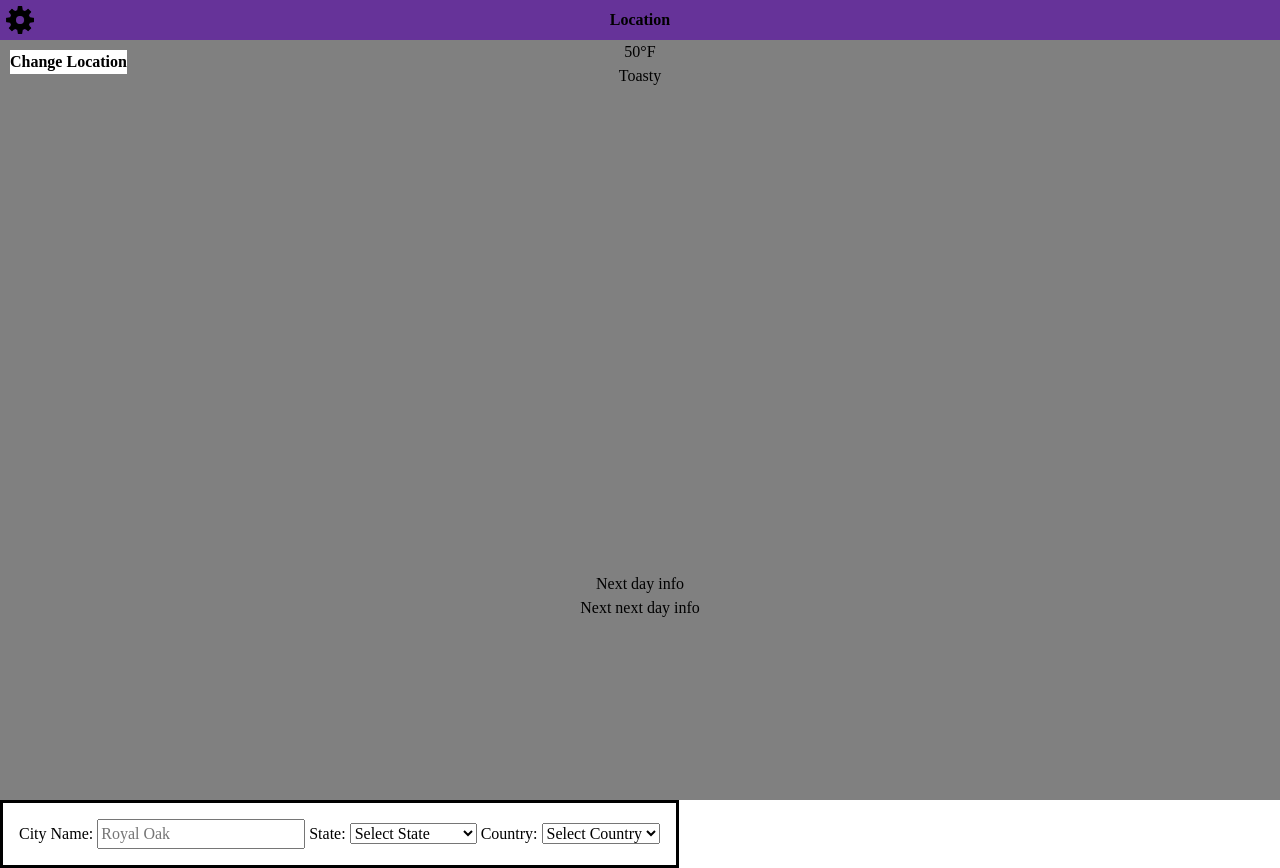
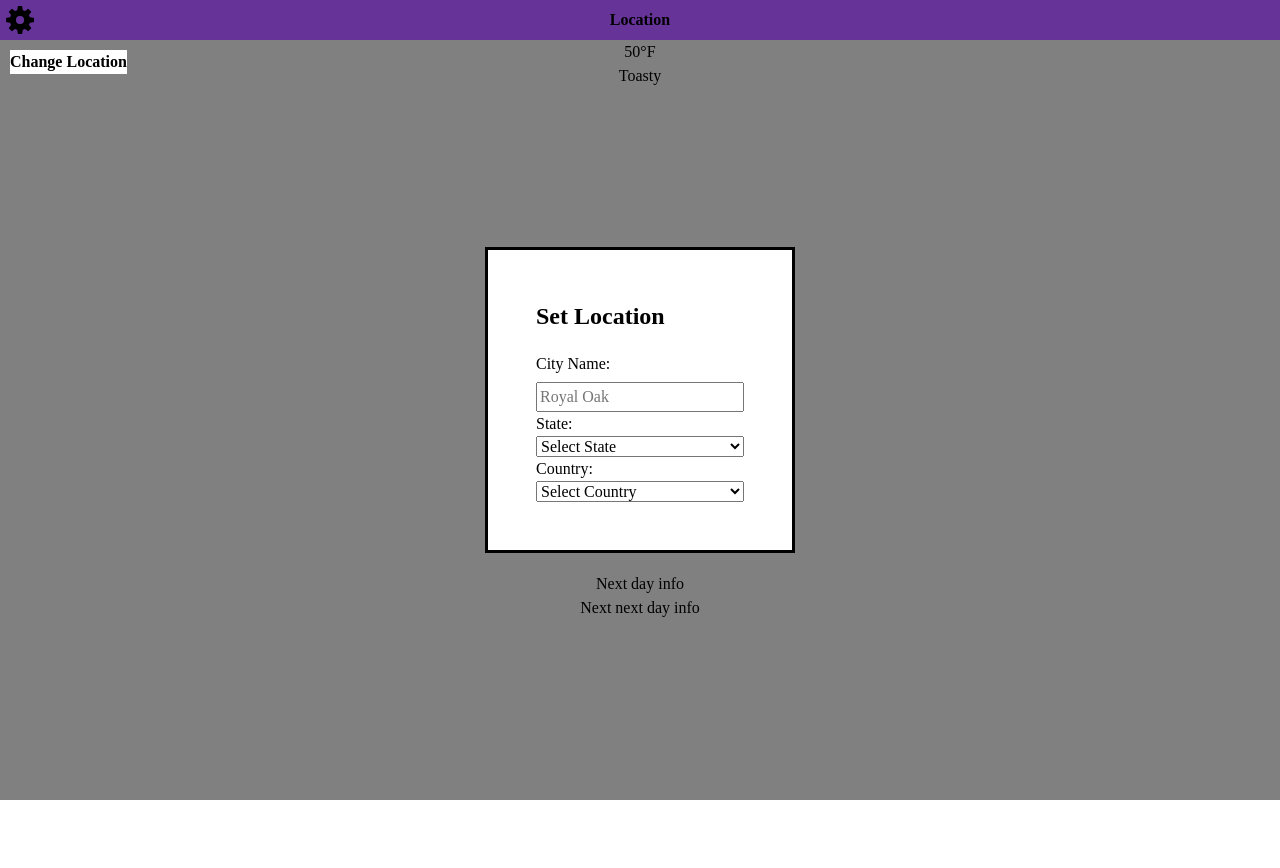
Before and after one commit to jwsmith24/nimbus, a website built with webpack: page src/index.html in a window 1280 px wide. After the commit the page ends 800 px from the top, so only its background shows below. Built offline with nearby package versions, Linux system fonts and the light colour scheme; no server answers.

Commit message:
Add entry fields to setLocation form

```diff
--- a/src/index.html
+++ b/src/index.html
@@ -32,9 +32,8 @@
         <div class="next-day">Next day info</div>
         <div class="next-next-day">Next next day info</div>
       </div>
-    </div>
-  </body>
-  <dialog open>
+      <dialog id="location-popup" open>
+        <h2>Set Location</h2>
         <form action="none" class="location-form">
           <label for="city-name">City Name: </label>
           <input
@@ -107,4 +106,6 @@
           </select>
         </form>
       </dialog>
+    </div>
+  </body>
 </html>
--- a/src/style.css
+++ b/src/style.css
@@ -64,6 +64,7 @@ h6 {
 .container {
   width: 100vw;
   height: 100vh;
+  position: relative;
   display: grid;
   background-color: gray;
 
@@ -121,3 +122,25 @@ h6 {
 .menu-options > * {
   background-color: white;
 }
+
+#location-popup {
+  padding: 0;
+  position: fixed;
+  display: grid;
+  top: 50%;
+  left: 50%;
+  transform: translate(-50%, -50%);
+  padding: 48px;
+}
+
+.location-form {
+  display: grid;
+  width: min-content;
+  justify-self: center;
+  align-self: center;
+  grid-template-columns: 1fr;
+  grid-template-rows: repeat(auto-fit, 30px);
+}
+#location-popup h2 {
+  margin-bottom: 18px;
+}
```
Lines whose indentation alone changed are shown as unchanged.
